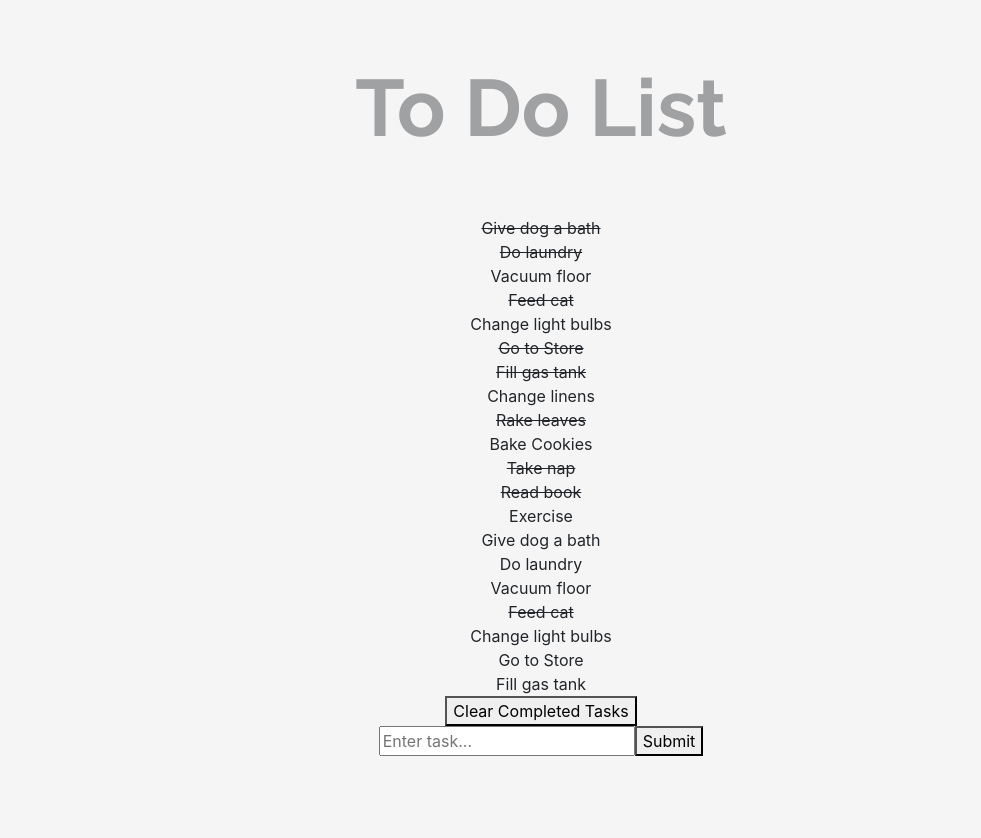
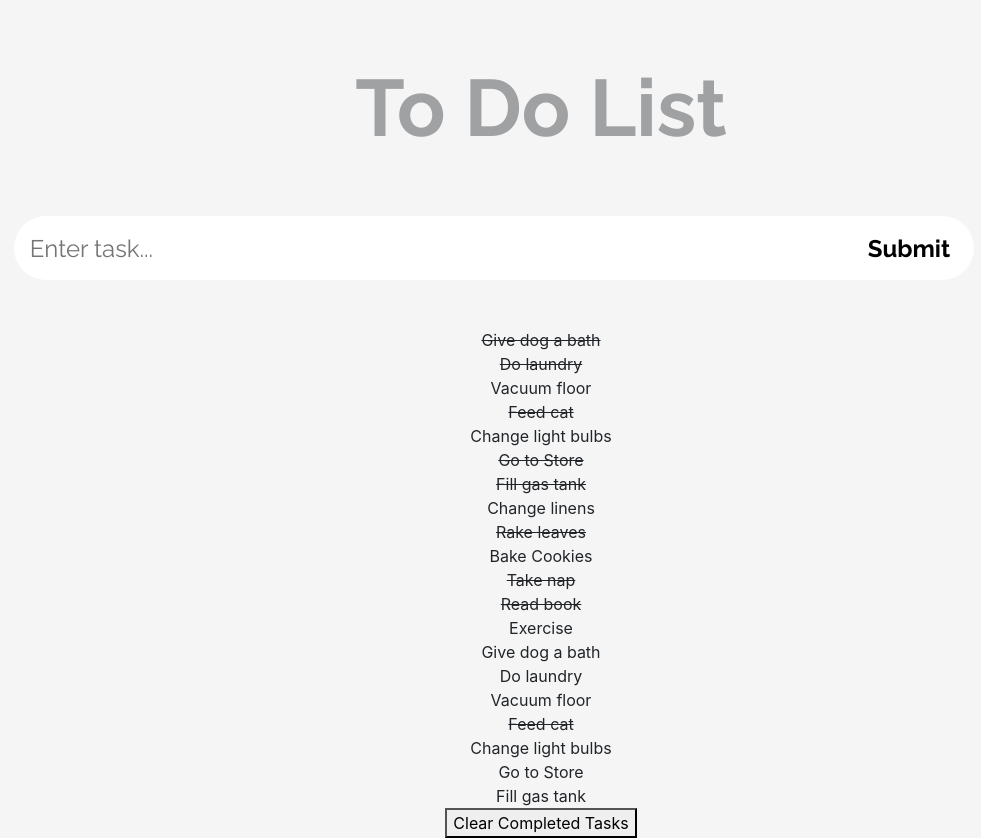
Before and after one commit to Abuelyazeed/To-Do-List, a React (Create React App) app: page / in a window 1280 px wide. Shown: the whole page, without its empty margins (99-1080 px from the left). Before the commit the page ends 800 px from the top, so only its background shows below. Built offline with nearby package versions, Linux system fonts and the light colour scheme.

Commit message:
To Do Form styling completed

```diff
--- a/src/App.js
+++ b/src/App.js
@@ -36,12 +36,12 @@ function App() {
   return (
     <div className="App">
       <Header />
+      <ToDoForm addTask={addTask} />
       <ToDoList
         toDoList={toDoList}
         handleToggle={handleToggle}
         handleFilter={handleFilter}
       />
-      <ToDoForm addTask={addTask} />
     </div>
   );
 }
--- /dev/null
+++ b/src/components/ToDoForm.css
@@ -0,0 +1,23 @@
+.submit-btn {
+  font-family: "Raleway", sans-serif;
+  font-weight: 700;
+  font-size: 1.5rem;
+  border: none;
+  background: none;
+  position: relative;
+  right: 7rem;
+}
+.inputField {
+  font-family: "Raleway", sans-serif;
+  font-size: 1.5rem;
+  width: 60rem;
+  height: 4rem;
+  border-radius: 2rem;
+  padding: 1rem;
+  border: none;
+}
+
+.container {
+  text-align: center;
+  padding-bottom: 3rem;
+}
--- a/src/components/ToDoForm.js
+++ b/src/components/ToDoForm.js
@@ -1,5 +1,6 @@
 import React from "react";
 import { useState } from "react";
+import "./ToDoForm.css";
 
 function ToDoForm({ addTask }) {
   const [userInput, setUserInput] = useState("");
@@ -15,16 +16,17 @@ function ToDoForm({ addTask }) {
   };
 
   return (
-    <div>
-      <form>
+    <div className="container">
       <input
         type="text"
         placeholder="Enter task..."
         onChange={handleChange}
         value={userInput}
+        className="inputField"
       ></input>
-        <button onClick={handleSubmit}>Submit</button>
-      </form>
+      <button className="submit-btn" onClick={handleSubmit} type="button">
+        Submit
+      </button>
     </div>
   );
 }
```
Lines whose indentation alone changed are shown as unchanged.
